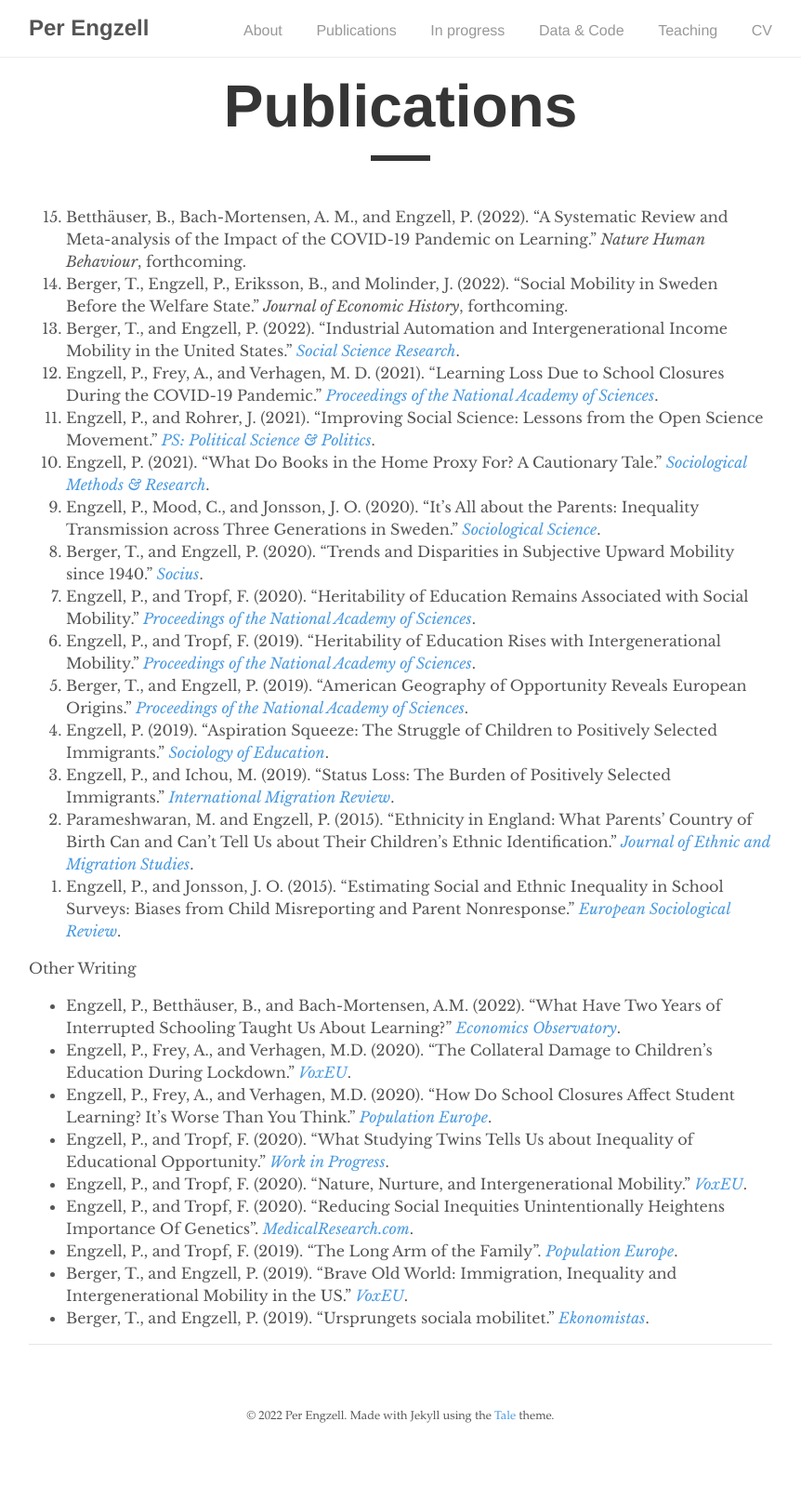
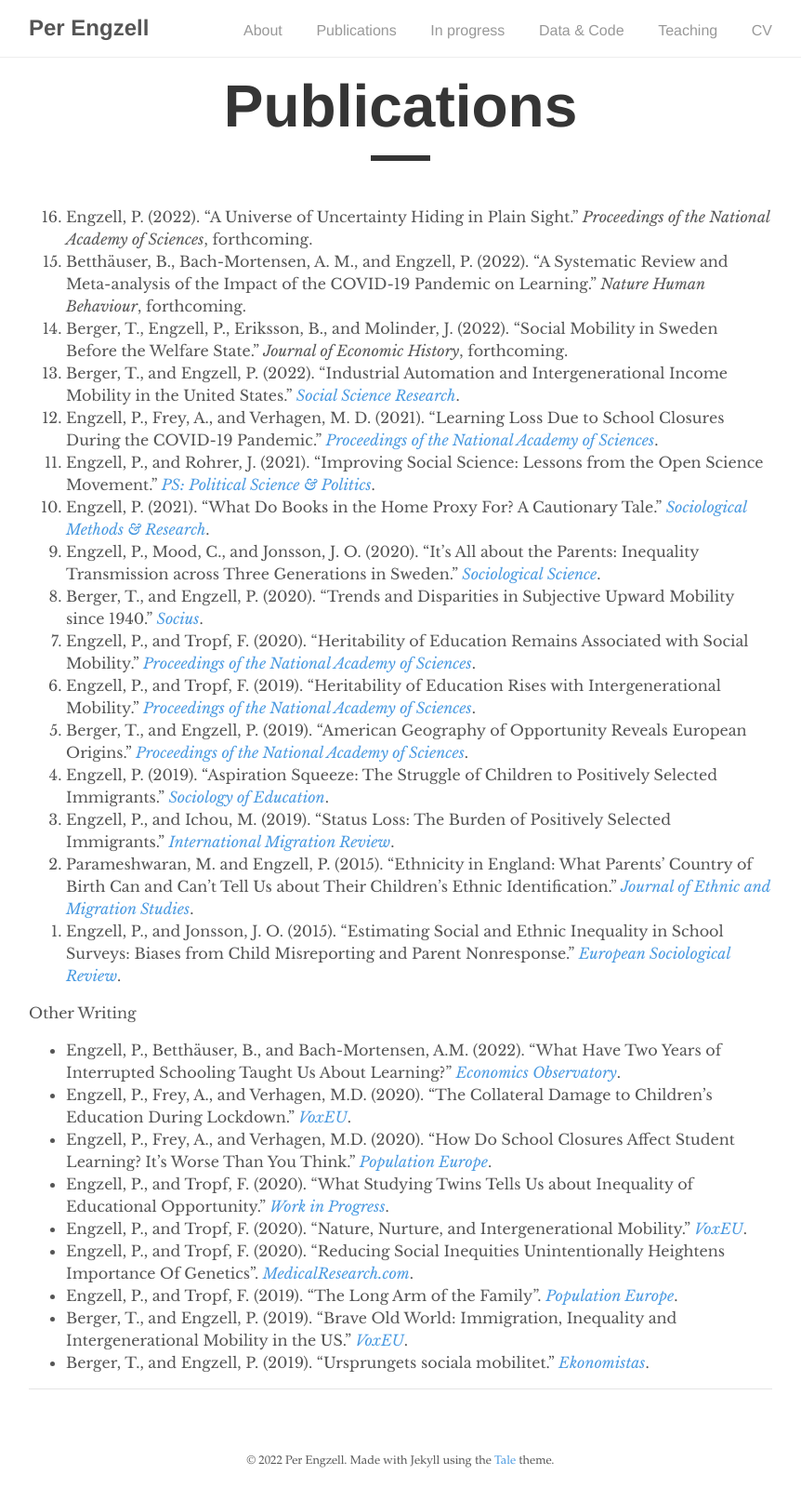
Before and after one commit to pengzell/pengzell.github.io, a Jekyll site: the page built from _pages/publications.md, in a window 1280 px wide. Shown: the whole page at 93% size, without its empty margins (209-1071 px from the left). Built offline with Jekyll 4.4.1, drawn with Linux system fonts in a browser that asks for light colours; before the commit the page ends 1566 px from its top, so only the background shows below that.

Commit message:
Update publications.md

```diff
--- a/_pages/publications.md
+++ b/_pages/publications.md
@@ -5,21 +5,22 @@
 permalink: /publications/
 ---
 
-1. Betthäuser, B., Bach-Mortensen, A. M., and Engzell, P. (2022). "A Systematic Review and Meta-analysis of the Impact of the COVID-19 Pandemic on Learning." *Nature Human Behaviour*, forthcoming.
-2. Berger, T., Engzell, P., Eriksson, B., and Molinder, J. (2022). "Social Mobility in Sweden Before the Welfare State." *Journal of Economic History*, forthcoming.
-3. Berger, T., and Engzell, P. (2022). "Industrial Automation and Intergenerational Income Mobility in the United States." [*Social Science Research*](https://doi.org/10.1016/j.ssresearch.2021.102686).
-4. Engzell, P., Frey, A., and Verhagen, M. D. (2021). "Learning Loss Due to School Closures During the COVID-19 Pandemic." [*Proceedings of the National Academy of Sciences*](https://doi.org/10.1073/pnas.2022376118).
-5. Engzell, P., and Rohrer, J. (2021). "Improving Social Science: Lessons from the Open Science Movement." [*PS: Political Science & Politics*](https://doi.org/10.1017/S1049096520000967).
-6. Engzell, P. (2021). "What Do Books in the Home Proxy For? A Cautionary Tale." [*Sociological Methods & Research*](https://doi.org/10.1177/0049124119826143).
-7. Engzell, P., Mood, C., and Jonsson, J. O. (2020). "It's All about the Parents: Inequality Transmission across Three Generations in Sweden." [*Sociological Science*](https://doi.org/10.15195/v7.a10).
-8. Berger, T., and Engzell, P. (2020). "Trends and Disparities in Subjective Upward Mobility since 1940." [*Socius*](https://doi.org/10.1177/2378023120951139).
-9. Engzell, P., and Tropf, F. (2020). "Heritability of Education Remains Associated with Social Mobility." [*Proceedings of the National Academy of Sciences*](https://doi.org/10.1073/pnas.2017308117).
-10. Engzell, P., and Tropf, F. (2019). "Heritability of Education Rises with Intergenerational Mobility." [*Proceedings of the National Academy of Sciences*](https://doi.org/10.1073/pnas.1912998116).
-11. Berger, T., and Engzell, P. (2019). "American Geography of Opportunity Reveals European Origins." [*Proceedings of the National Academy of Sciences*](https://doi.org/10.1073/pnas.1810893116).
-12. Engzell, P. (2019). "Aspiration Squeeze: The Struggle of Children to Positively Selected Immigrants." [*Sociology of Education*](https://doi.org/10.1177/0038040718822573).
-13. Engzell, P., and Ichou, M. (2019). "Status Loss: The Burden of Positively Selected Immigrants." [*International Migration Review*](https://doi.org/10.1177/0197918319850756).
-14. Parameshwaran, M. and Engzell, P. (2015). "Ethnicity in England: What Parents’ Country of Birth Can and Can’t Tell Us about Their Children’s Ethnic Identification." [*Journal of Ethnic and Migration Studies*](https://doi.org/10.1080/1369183X.2014.920690).
-15. Engzell, P., and Jonsson, J. O. (2015). "Estimating Social and Ethnic Inequality in School Surveys: Biases from Child Misreporting and Parent Nonresponse." [*European Sociological Review*](https://doi.org/10.1093/esr/jcv005).
+1. Engzell, P. (2022). "A Universe of Uncertainty Hiding in Plain Sight." *Proceedings of the National Academy of Sciences*, forthcoming.
+2. Betthäuser, B., Bach-Mortensen, A. M., and Engzell, P. (2022). "A Systematic Review and Meta-analysis of the Impact of the COVID-19 Pandemic on Learning." *Nature Human Behaviour*, forthcoming.
+3. Berger, T., Engzell, P., Eriksson, B., and Molinder, J. (2022). "Social Mobility in Sweden Before the Welfare State." *Journal of Economic History*, forthcoming.
+4. Berger, T., and Engzell, P. (2022). "Industrial Automation and Intergenerational Income Mobility in the United States." [*Social Science Research*](https://doi.org/10.1016/j.ssresearch.2021.102686).
+5. Engzell, P., Frey, A., and Verhagen, M. D. (2021). "Learning Loss Due to School Closures During the COVID-19 Pandemic." [*Proceedings of the National Academy of Sciences*](https://doi.org/10.1073/pnas.2022376118).
+6. Engzell, P., and Rohrer, J. (2021). "Improving Social Science: Lessons from the Open Science Movement." [*PS: Political Science & Politics*](https://doi.org/10.1017/S1049096520000967).
+7. Engzell, P. (2021). "What Do Books in the Home Proxy For? A Cautionary Tale." [*Sociological Methods & Research*](https://doi.org/10.1177/0049124119826143).
+8. Engzell, P., Mood, C., and Jonsson, J. O. (2020). "It's All about the Parents: Inequality Transmission across Three Generations in Sweden." [*Sociological Science*](https://doi.org/10.15195/v7.a10).
+9. Berger, T., and Engzell, P. (2020). "Trends and Disparities in Subjective Upward Mobility since 1940." [*Socius*](https://doi.org/10.1177/2378023120951139).
+10. Engzell, P., and Tropf, F. (2020). "Heritability of Education Remains Associated with Social Mobility." [*Proceedings of the National Academy of Sciences*](https://doi.org/10.1073/pnas.2017308117).
+11. Engzell, P., and Tropf, F. (2019). "Heritability of Education Rises with Intergenerational Mobility." [*Proceedings of the National Academy of Sciences*](https://doi.org/10.1073/pnas.1912998116).
+12. Berger, T., and Engzell, P. (2019). "American Geography of Opportunity Reveals European Origins." [*Proceedings of the National Academy of Sciences*](https://doi.org/10.1073/pnas.1810893116).
+13. Engzell, P. (2019). "Aspiration Squeeze: The Struggle of Children to Positively Selected Immigrants." [*Sociology of Education*](https://doi.org/10.1177/0038040718822573).
+14. Engzell, P., and Ichou, M. (2019). "Status Loss: The Burden of Positively Selected Immigrants." [*International Migration Review*](https://doi.org/10.1177/0197918319850756).
+15. Parameshwaran, M. and Engzell, P. (2015). "Ethnicity in England: What Parents’ Country of Birth Can and Can’t Tell Us about Their Children’s Ethnic Identification." [*Journal of Ethnic and Migration Studies*](https://doi.org/10.1080/1369183X.2014.920690).
+16. Engzell, P., and Jonsson, J. O. (2015). "Estimating Social and Ethnic Inequality in School Surveys: Biases from Child Misreporting and Parent Nonresponse." [*European Sociological Review*](https://doi.org/10.1093/esr/jcv005).
 {: reversed="reversed"}
 
 Other Writing
```
